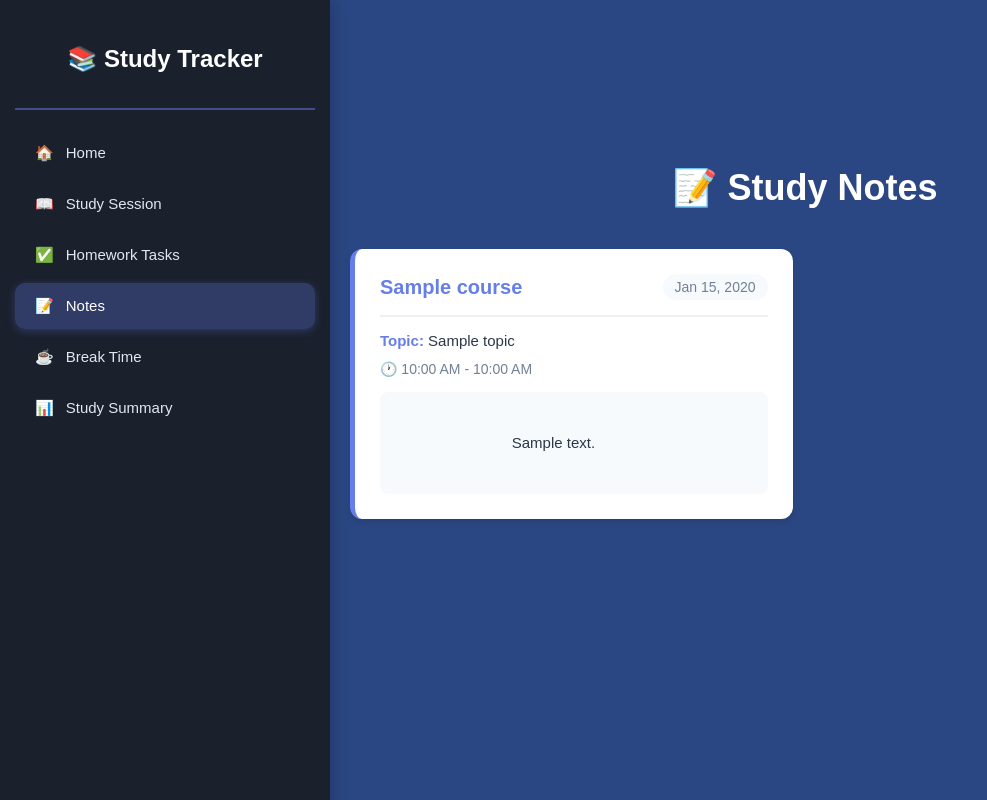
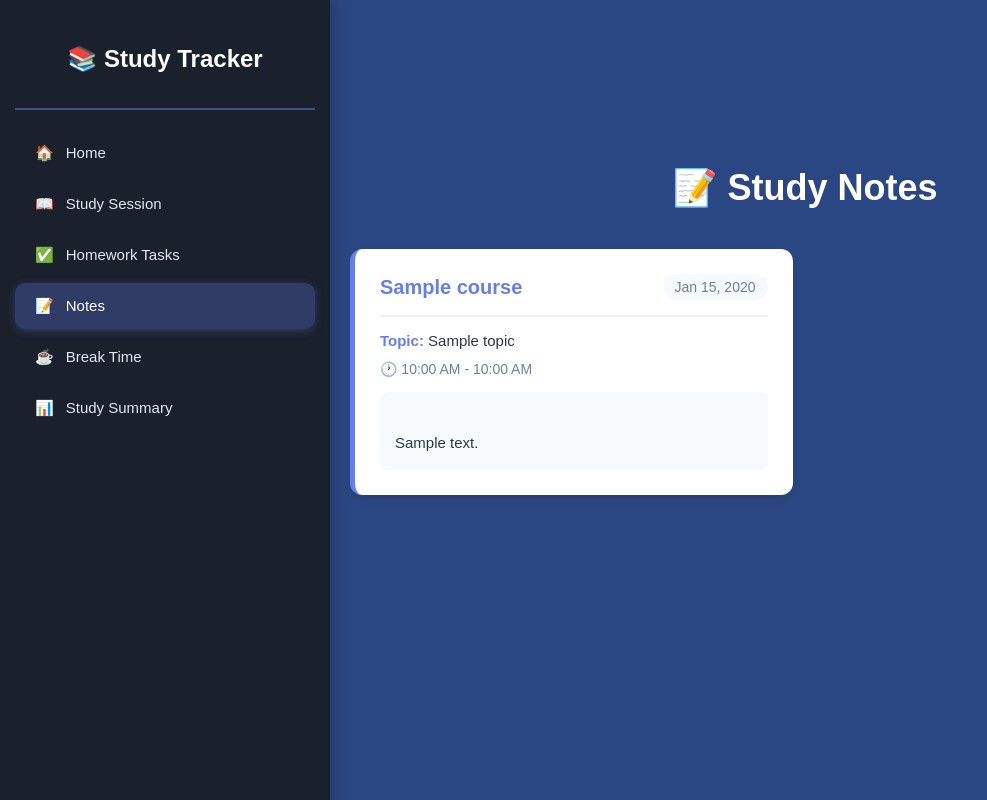
Before and after one commit to devjsonpan/Study-Time-Tracker, a Flask app: template templates/notes.html in a window 1280 px wide. Shown: the whole page, without its empty margins (0-987 px from the left). Run offline with Flask 3, Linux system fonts and the light colour scheme; the template is opened without the code that fills it: most values are stand-ins (such as "Sample title", 1, 10 or a date in 2020).

Commit message:
Fixed Note Content

```diff
--- a/static/notes.css
+++ b/static/notes.css
@@ -155,7 +155,7 @@ body {
     background: #f7fafc;
     padding: 15px;
     border-radius: 8px;
-    white-space: pre-wrap;
+    white-space: pre-line;
     word-wrap: break-word;
 }
 
```
